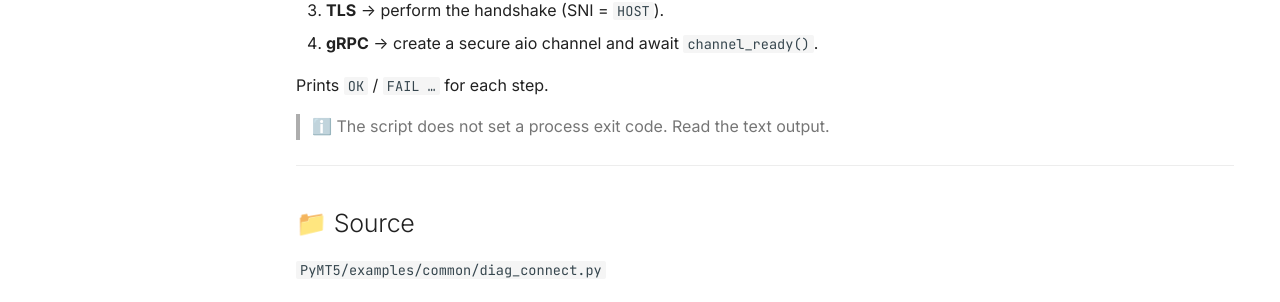
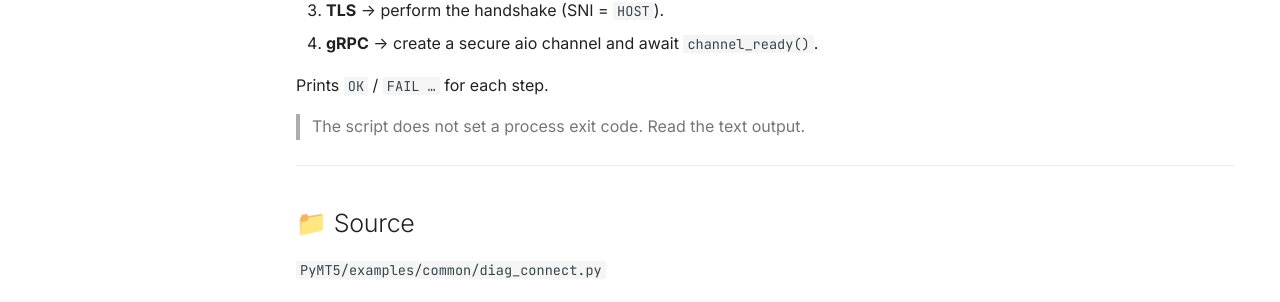
Before and after one commit to MetaRPC/PyMT5, an MkDocs documentation site: the page built from docs/Examples/Common/diag_connect.md, in a window 1280 px wide and 900 px high, scrolled down 363 px. Shown: the part 144-446 px from the top of the window. Built offline with MkDocs 1.6.1 and Material for MkDocs 9.7.7, drawn with Linux system fonts in a browser that asks for light colours; comment, search, counter and statistics services are not loaded; some of the changed text lies outside the part shown.

```diff
--- a/docs/Examples/Common/diag_connect.md
+++ b/docs/Examples/Common/diag_connect.md
@@ -15,7 +15,7 @@ Runs four checks in order and stops at the first failure:
 
 Prints `OK` / `FAIL …` for each step.
 
-> ℹ️ The script does not set a process exit code. Read the text output.
+> The script does not set a process exit code. Read the text output.
 
 ---
 
@@ -128,8 +128,8 @@ python examples/common/diag_connect.py
 
 ---
 
-## ➜ Next
+## Next
 
 If all four steps are **OK**, infra is fine. Jump to root `examples/` (market/history/streaming/trading). If a step fails, use the Troubleshooting hints to fix the corresponding network layer first.
 
-🧱 Slow and steady: DNS → TCP → TLS → gRPC. 😉
+🧱 Slow and steady: DNS → TCP → TLS → gRPC.
```
